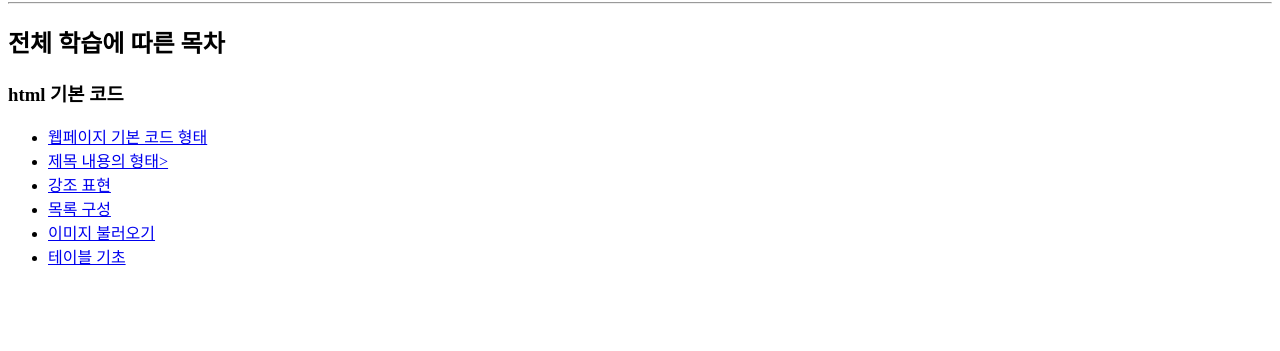
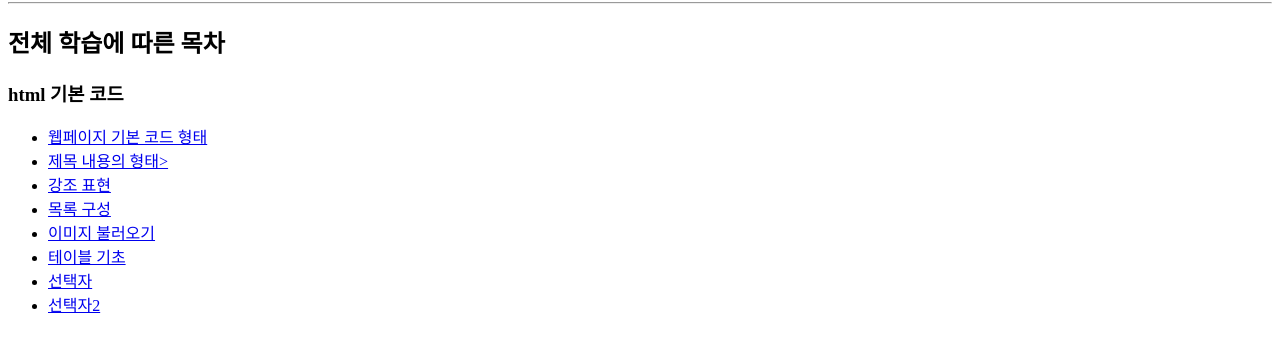
Before and after one commit to dlsduf1223/markup, a plain HTML site: page b_basic/index.html in a window 1280 px wide. Shown: the part 87-438 px from the top of the page. Drawn offline with Linux system fonts and the light colour scheme.

Commit message:
index
index

```diff
--- a/b_basic/index.html
+++ b/b_basic/index.html
@@ -19,6 +19,8 @@
           <li><a href="./html/a_04_list.html">목록 구성</a></li>
           <li><a href="./html/a_05_img_anker.html">이미지 불러오기</a></li>
           <li><a href="./html/a_06_table_01.html">테이블 기초</a></li>
+          <li><a href="./html/a_07_selector_01.html">선택자</a></li>
+          <li><a href="./html/a_08_selector_02.html">선택자2</a></li>
         </ul>
       </div> <!-- // .html_section -->
   </div>  <!-- // .wrap -->
```
